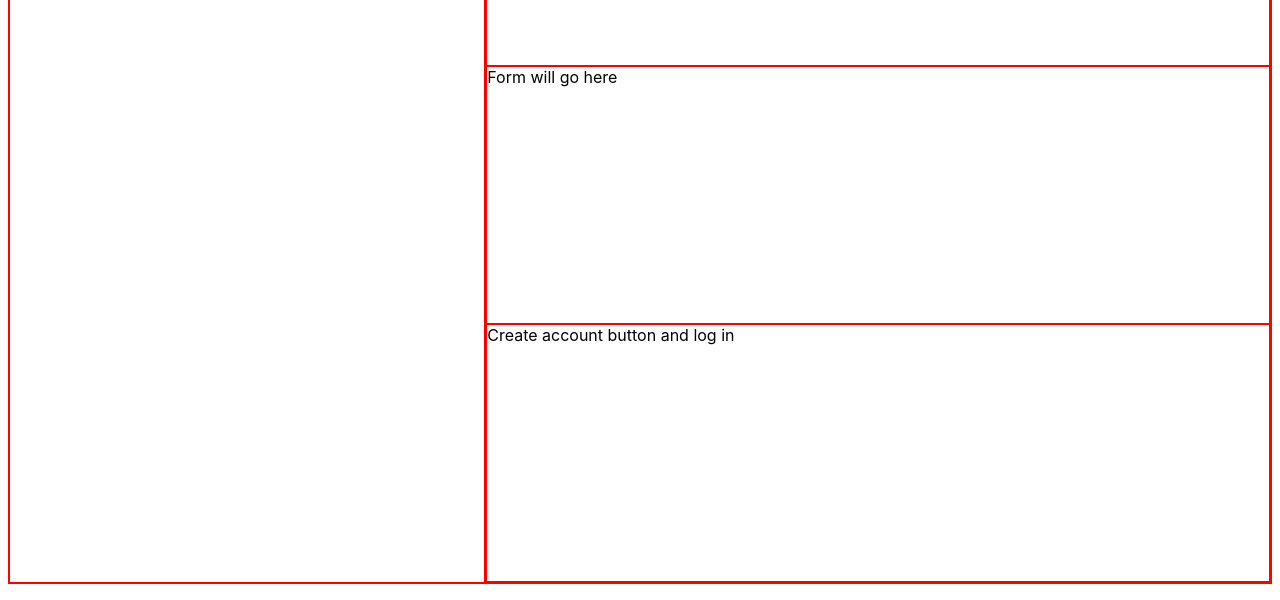
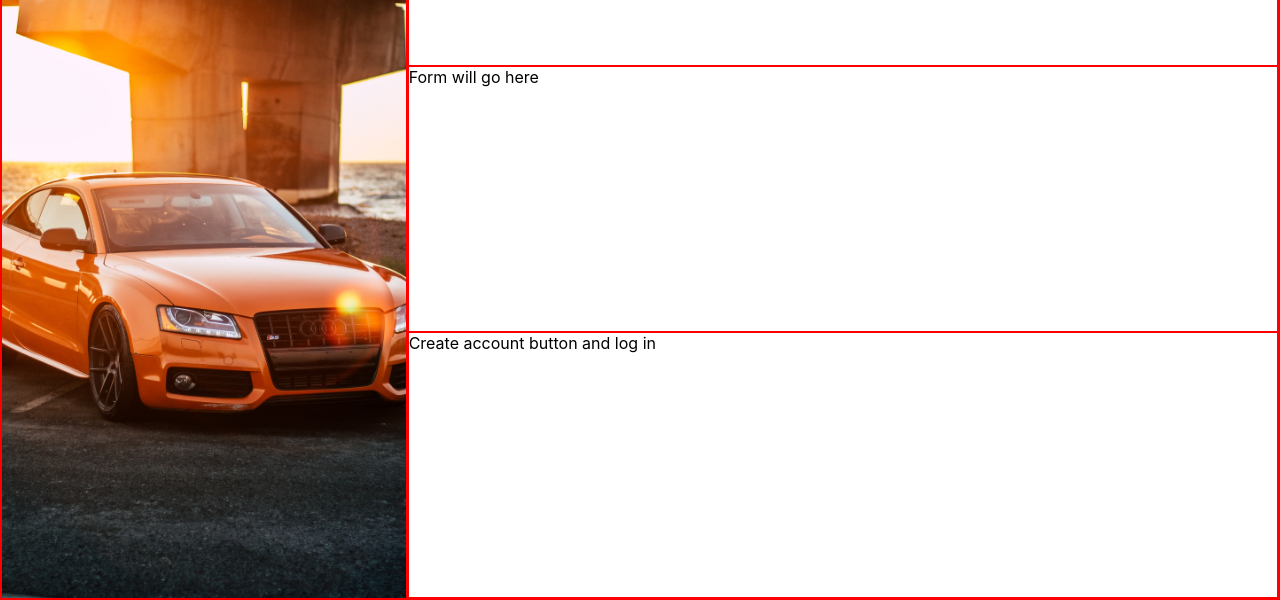
Before and after one commit to Daze-bot/sign-up-form, a plain HTML site: page index.html in a window 1280 px wide. Shown: the part 202-802 px from the top of the page. Drawn offline with Linux system fonts and the light colour scheme.

Commit message:
Add background image

```diff
--- a/index.html
+++ b/index.html
@@ -11,7 +11,6 @@
 <body>
   <div class="container">
     <div class="visuals">
-      BG Image
       <div class="logo">
           IMG and Logo
       </div>
--- a/styles.css
+++ b/styles.css
@@ -1,6 +1,8 @@
 body {
   font-family: -apple-system, BlinkMacSystemFont, "Segoe UI", Roboto, Helvetica, Arial, sans-serif, "Apple Color Emoji", "Segoe UI Emoji", "Segoe UI Symbol";
   box-sizing: border-box;
+  padding: 0;
+  margin: 0;
 }
 
 div {
@@ -11,12 +13,15 @@ div {
 
 .container {
   display: flex;
-  height: 97vh;
+  height: 100vh;
 }
 
 .visuals {
-  flex-grow: 1.5;
+  flex-grow: 1.3;
   position: relative;
+  background-image: url(./imgs/background.jpg);
+  background-position: center;
+  background-size: cover;
 }
 
 .logo {
```
